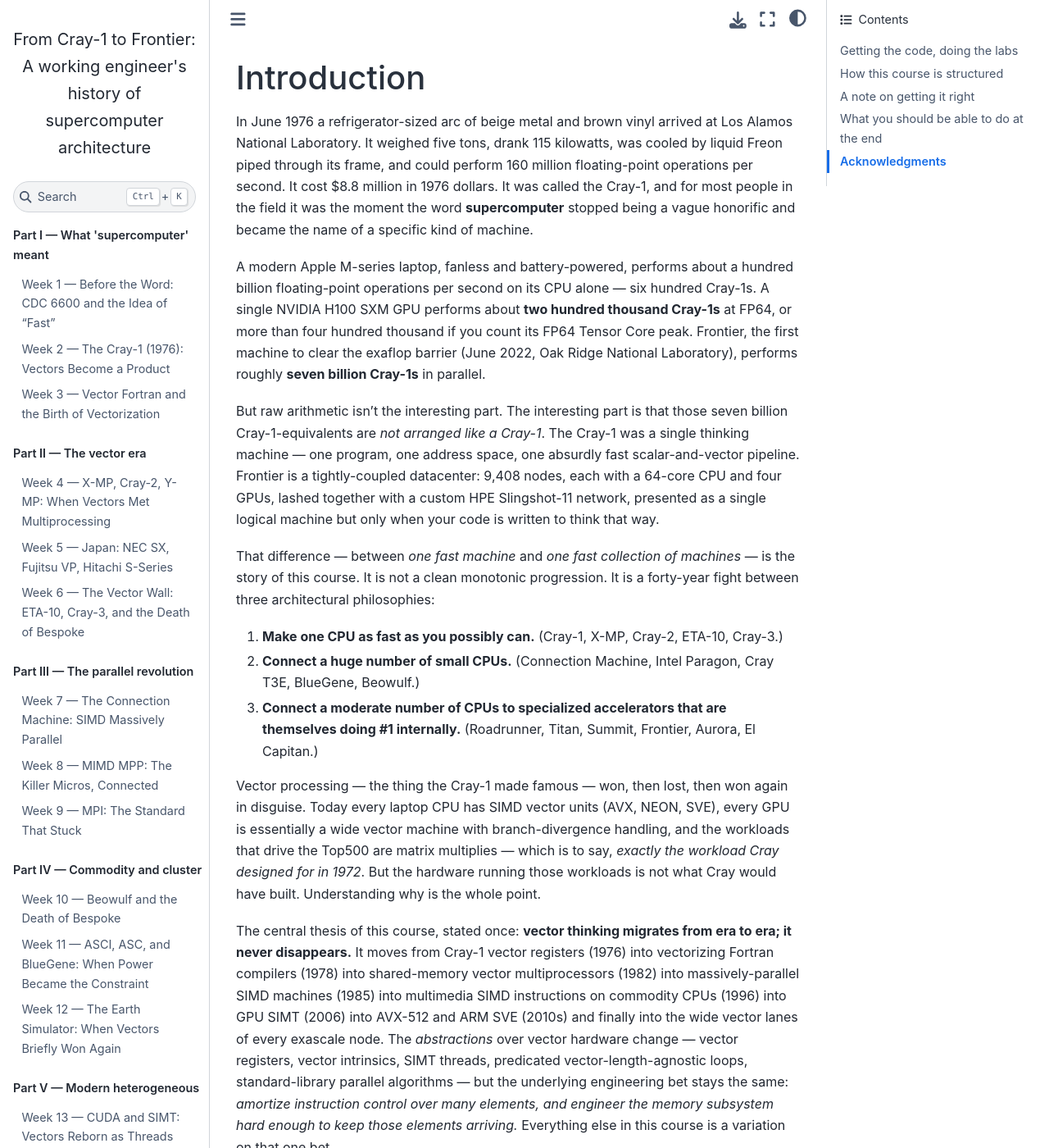
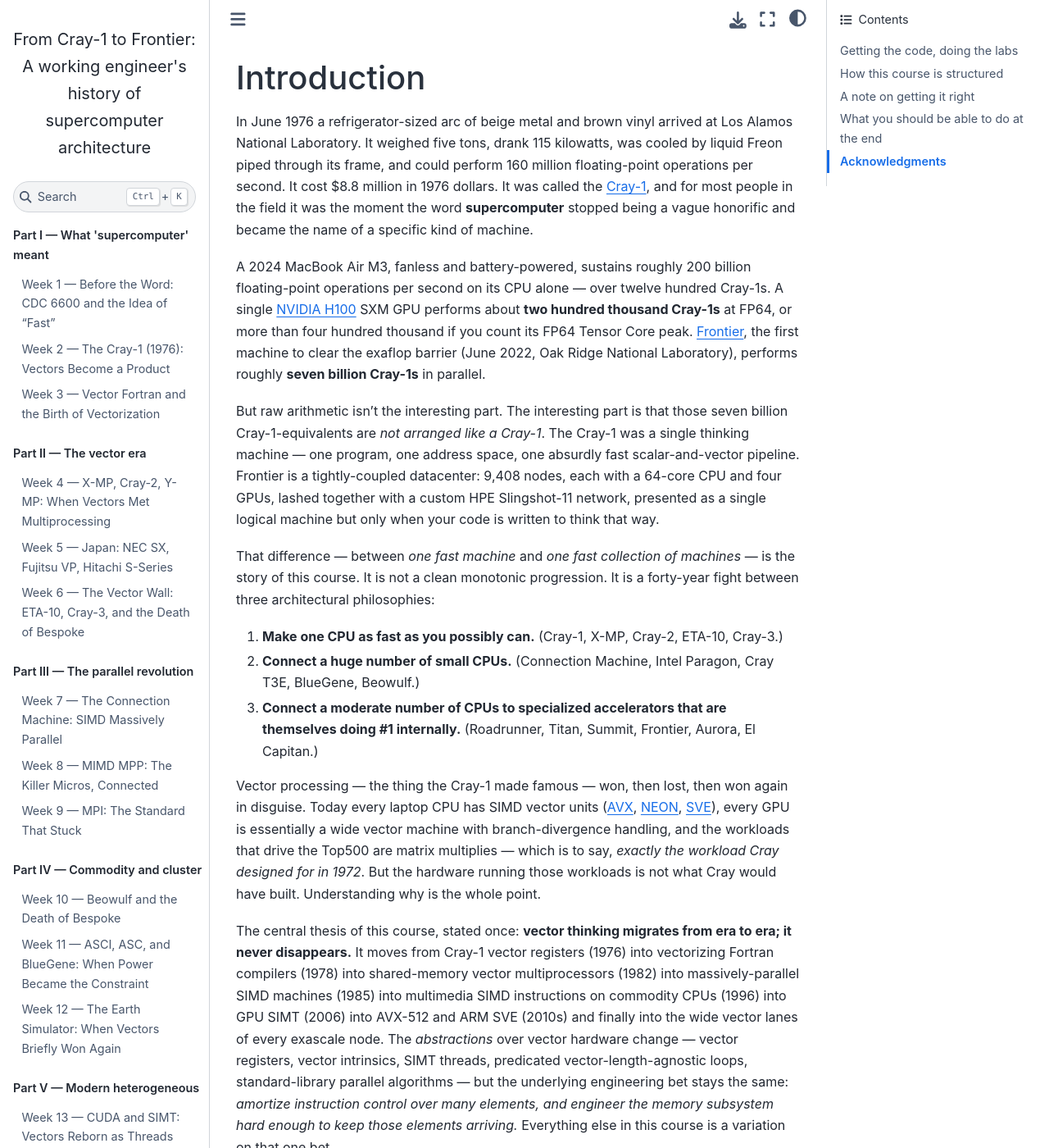
Before and after one commit to duane1024/sc-course, a Jupyter Book: the page built from intro.md, in a window 1280 px wide and 1400 px high. Shown: the whole window at 82% size. Built offline with Jupyter Book 1.0.4 settings and Sphinx 7.4.7 and the Sphinx Book theme 1.1.4, drawn with Linux system fonts in a browser that asks for light colours.

Commit message:
Anchor opening Cray-1 comparison to a specific Mac (2024 MacBook Air M3)
The previous phrasing said 'a modern Apple M-series laptop... about a
hundred billion floating-point operations per second... six hundred
Cray-1s.' That figure matched a 2020 M1 MacBook Air and understates
every Mac since. Anchoring to a specific, current machine makes the
comparison verifiable and dates more gracefully.

The new claim: a 2024 MacBook Air M3 sustains ~200 GFLOPS FP64 from
its CPU NEON units (4 P-cores * 16 FP64 FLOPs/cycle * 4 GHz peak,
about 60-70% sustained on LINPACK). Cray-1 peak was 160 MFLOPS;
200 GFLOPS / 160 MFLOPS = 1,250x.

Co-Authored-By: Claude Opus 4.7 (1M context) <noreply@anthropic.com>

```diff
--- a/intro.md
+++ b/intro.md
@@ -1,8 +1,8 @@
 # Introduction
 
-In June 1976 a refrigerator-sized arc of beige metal and brown vinyl arrived at Los Alamos National Laboratory. It weighed five tons, drank 115 kilowatts, was cooled by liquid Freon piped through its frame, and could perform 160 million floating-point operations per second. It cost $8.8 million in 1976 dollars. It was called the Cray-1, and for most people in the field it was the moment the word **supercomputer** stopped being a vague honorific and became the name of a specific kind of machine.
+In June 1976 a refrigerator-sized arc of beige metal and brown vinyl arrived at Los Alamos National Laboratory. It weighed five tons, drank 115 kilowatts, was cooled by liquid Freon piped through its frame, and could perform 160 million floating-point operations per second. It cost $8.8 million in 1976 dollars. It was called the [Cray-1](https://bitsavers.org/pdf/cray/CRAY-1/CRAY-1_Brochure_1975.pdf), and for most people in the field it was the moment the word **supercomputer** stopped being a vague honorific and became the name of a specific kind of machine.
 
-A modern Apple M-series laptop, fanless and battery-powered, performs about a hundred billion floating-point operations per second on its CPU alone — six hundred Cray-1s. A single NVIDIA H100 SXM GPU performs about **two hundred thousand Cray-1s** at FP64, or more than four hundred thousand if you count its FP64 Tensor Core peak. Frontier, the first machine to clear the exaflop barrier (June 2022, Oak Ridge National Laboratory), performs roughly **seven billion Cray-1s** in parallel.
+A 2024 MacBook Air M3, fanless and battery-powered, sustains roughly 200 billion floating-point operations per second on its CPU alone — over twelve hundred Cray-1s. A single [NVIDIA H100](https://www.nvidia.com/en-us/data-center/h100/) SXM GPU performs about **two hundred thousand Cray-1s** at FP64, or more than four hundred thousand if you count its FP64 Tensor Core peak. [Frontier](https://www.olcf.ornl.gov/frontier/), the first machine to clear the exaflop barrier (June 2022, Oak Ridge National Laboratory), performs roughly **seven billion Cray-1s** in parallel.
 
 But raw arithmetic isn't the interesting part. The interesting part is that those seven billion Cray-1-equivalents are *not arranged like a Cray-1*. The Cray-1 was a single thinking machine — one program, one address space, one absurdly fast scalar-and-vector pipeline. Frontier is a tightly-coupled datacenter: 9,408 nodes, each with a 64-core CPU and four GPUs, lashed together with a custom HPE Slingshot-11 network, presented as a single logical machine but only when your code is written to think that way.
 
@@ -12,7 +12,7 @@ That difference — between *one fast machine* and *one fast collection of machi
 2. **Connect a huge number of small CPUs.** (Connection Machine, Intel Paragon, Cray T3E, BlueGene, Beowulf.)
 3. **Connect a moderate number of CPUs to specialized accelerators that are themselves doing #1 internally.** (Roadrunner, Titan, Summit, Frontier, Aurora, El Capitan.)
 
-Vector processing — the thing the Cray-1 made famous — won, then lost, then won again in disguise. Today every laptop CPU has SIMD vector units (AVX, NEON, SVE), every GPU is essentially a wide vector machine with branch-divergence handling, and the workloads that drive the Top500 are matrix multiplies — which is to say, *exactly the workload Cray designed for in 1972*. But the hardware running those workloads is not what Cray would have built. Understanding why is the whole point.
+Vector processing — the thing the Cray-1 made famous — won, then lost, then won again in disguise. Today every laptop CPU has SIMD vector units ([AVX](https://www.intel.com/content/www/us/en/architecture-and-technology/avx-512-overview.html), [NEON](https://developer.arm.com/Architectures/Neon), [SVE](https://developer.arm.com/Architectures/Scalable%20Vector%20Extensions)), every GPU is essentially a wide vector machine with branch-divergence handling, and the workloads that drive the Top500 are matrix multiplies — which is to say, *exactly the workload Cray designed for in 1972*. But the hardware running those workloads is not what Cray would have built. Understanding why is the whole point.
 
 The central thesis of this course, stated once: **vector thinking migrates from era to era; it never disappears.** It moves from Cray-1 vector registers (1976) into vectorizing Fortran compilers (1978) into shared-memory vector multiprocessors (1982) into massively-parallel SIMD machines (1985) into multimedia SIMD instructions on commodity CPUs (1996) into GPU SIMT (2006) into AVX-512 and ARM SVE (2010s) and finally into the wide vector lanes of every exascale node. The *abstractions* over vector hardware change — vector registers, vector intrinsics, SIMT threads, predicated vector-length-agnostic loops, standard-library parallel algorithms — but the underlying engineering bet stays the same: *amortize instruction control over many elements, and engineer the memory subsystem hard enough to keep those elements arriving.* Everything else in this course is a variation on that one bet.
 
```
